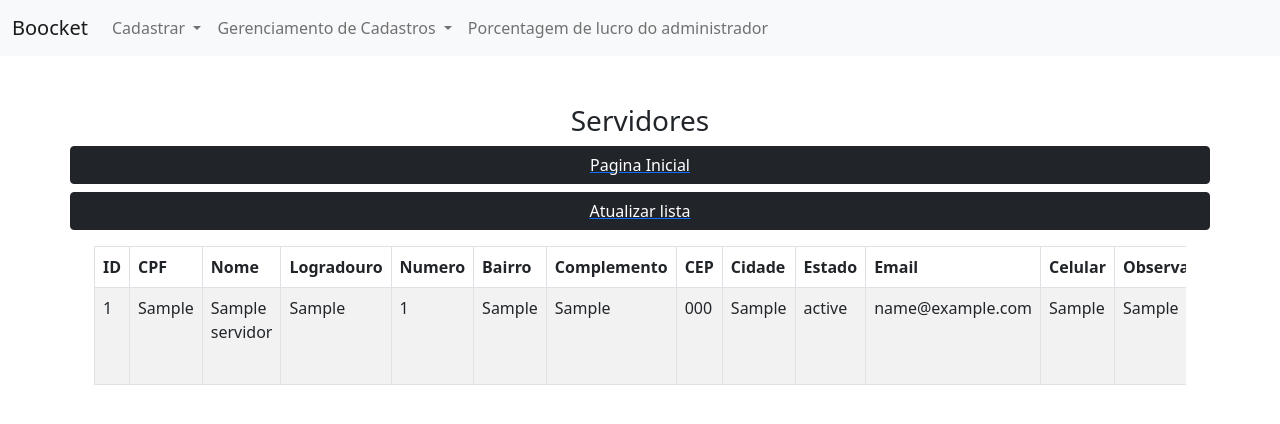
After one commit to RebecaSRodrigues/Trabalho-GPS, a PHP site: page /servidor/gerenciamentoServidor.php in a window 1280 px wide. The commit adds this page. Shown: the top 424 px of the page. Run offline with PHP 8.4, Linux system fonts and the light colour scheme; tables that the repository leaves empty hold one stand-in row (values such as "Sample post").

Commit message:
Implementando CRUD de servidores no projeto

```diff
--- /dev/null
+++ b/classes/Servidor.php
@@ -0,0 +1,253 @@
+<?php
+
+class Servidor {
+
+    private $id;
+    private $cpf;
+    private $nomeCompleto;
+    private $logradouro;
+    private $numero;
+    private $bairro;
+    private $complemento;
+    private $cep;
+    private $cidade;
+    private $estado;
+    private $email;
+    private $celular;
+    private $observacao;
+    private $statusServidor;
+
+    private $conn;
+
+    function __construct(){
+        // Cria uma conexão com o banco de dados
+        $this->openConexao();
+
+        // Define o local da hora
+        date_default_timezone_set('America/Sao_Paulo');
+
+    }
+
+    public function getId() {
+        return $this->id;
+    }
+
+    public function setId($id) {
+        $this->id = $id;
+    }
+
+    public function getCpf() {
+        return $this->cpf;
+    }
+
+    public function setCpf($cpf) {
+        $this->cpf = $cpf;
+    }
+
+    public function getNomeCompleto() {
+        return $this->nomeCompleto;
+    }
+
+    public function setNomeCompleto($nomeCompleto) {
+        $this->nomeCompleto = $nomeCompleto;
+    }
+
+    public function getLogradouro() {
+        return $this->logradouro;
+    }
+
+    public function setLogradouro($logradouro) {
+        $this->logradouro = $logradouro;
+    }
+
+    public function getNumero() {
+        return $this->numero;
+    }
+
+    public function setNumero($numero) {
+        $this->numero = $numero;
+    }
+
+    public function getBairro() {
+        return $this->bairro;
+    }
+
+    public function setBairro($bairro) {
+        $this->bairro = $bairro;
+    }
+
+    public function getComplemento() {
+        return $this->complemento;
+    }
+
+    public function setComplemento($complemento) {
+        $this->complemento = $complemento;
+    }
+
+    public function getCep() {
+        return $this->cep;
+    }
+
+    public function setCep($cep) {
+        $this->cep = $cep;
+    }
+
+    public function getCidade() {
+        return $this->cidade;
+    }
+
+    public function setCidade($cidade) {
+        $this->cidade = $cidade;
+    }
+
+    public function getEstado() {
+        return $this->estado;
+    }
+
+    public function setEstado($estado) {
+        $this->estado = $estado;
+    }
+
+    public function getEmail() {
+        return $this->email;
+    }
+
+    public function setEmail($email) {
+        $this->email = $email;
+    }
+
+    public function getCelular() {
+        return $this->celular;
+    }
+
+    public function setCelular($celular) {
+        $this->celular = $celular;
+    }
+
+    public function getObservacao() {
+        return $this->observacao;
+    }
+
+    public function setObservacao($observacao) {
+        $this->observacao = $observacao;
+    }
+
+    public function getStatusServidor() {
+        return $this->statusServidor;
+    }
+
+    public function setStatusServidor($statusServidor) {
+        $this->statusServidor = $statusServidor;
+    }
+
+    public function insertServidor(){
+
+        // Prepara o comando SQL
+        $sql = "INSERT INTO servidor (cpf, nomeCompleto, logradouro, numero, bairro, complemento, cep, cidade, estado, email, celular, observacao, statusServidor)
+                VALUES('{$this->cpf}',
+                       '{$this->nomeCompleto}',
+                       '{$this->logradouro}',
+                       '{$this->numero}',
+                       '{$this->bairro}',
+                       '{$this->complemento}',
+                       '{$this->cep}',
+                       '{$this->cidade}',
+                       '{$this->estado}',
+                       '{$this->email}',
+                       '{$this->celular}',
+                       '{$this->observacao}',
+                       '{$this->statusServidor}')";
+
+        // Executa o comando SQL
+        if(!mysqli_query($this->conn, $sql)){
+            echo "Ocorreu um erro: " . mysqli_error($this->conn) . "<br>";
+        }
+    }
+
+    public function selectAll(){
+        // Prepara o comando SQL
+        $sql = "SELECT * FROM servidor";
+
+        // Executa a query
+        $resultado = mysqli_query($this->conn, $sql);
+
+        // Armazena os dados em um array
+        $servidores = mysqli_fetch_all($resultado, MYSQLI_ASSOC);
+
+        // Libera o $resultado da memória
+        mysqli_free_result($resultado);
+
+        return $servidores;
+    }
+
+    public function selectById(){
+        // Prepara o comando SQL
+        $sql = "SELECT * FROM servidor Where id = $this->id";
+
+        // Executa a query
+        $resultado = mysqli_query($this->conn, $sql);
+
+        // Armazena os dados em um array
+        $servidor = mysqli_fetch_all($resultado, MYSQLI_ASSOC);
+
+        // Libera o $resultado da memória
+        mysqli_free_result($resultado);
+
+        return $servidor;
+    }
+
+    public function ativoServidor(){
+
+        // Prepara o comando SQL
+        $sql = "UPDATE servidor SET statusServidor = '{$this->statusServidor}'";
+
+        // Executa o comando SQL
+        if(!mysqli_query($this->conn, $sql)){
+            echo "Ocorreu um erro: " . mysqli_error($this->conn) . "<br>";
+        }
+        exit;
+    }
+
+    public function updateServidor(){
+
+        // Prepara o comando SQL
+        $sql = "UPDATE servidor
+                SET nomeCompleto = '{$this->nomeCompleto}',
+                email = '{$this->email}',
+                logradouro = '{$this->logradouro}',
+                numero = '{$this->numero}',
+                bairro = '{$this->bairro}',
+                complemento = '{$this->complemento}',
+                cep = '{$this->cep}',
+                cidade = '{$this->cidade}',
+                estado = '{$this->estado}',
+                celular = '{$this->celular}',
+                observacao = '{$this->observacao}'
+                WHERE id = '{$this->id}'" ;
+
+
+        // Executa o comando SQL
+        if(!mysqli_query($this->conn, $sql)){
+            echo "Ocorreu um erro: " . mysqli_error($this->conn) . "<br>";
+        }
+    }
+
+
+    private function openConexao(){
+        $host = "localhost";
+        $database = "boocket";
+        $user = "admin";
+        $password = "admin";
+
+        $this->conn = mysqli_connect($host, $user, $password, $database);
+        $this->conn->set_charset("utf8");
+
+        if(mysqli_connect_errno()){
+            echo "Erro na conexao com o banco de dados";
+        }
+    }
+
+    function __destruct(){
+        mysqli_close($this->conn);
+    }
+}
--- a/dump/boocket.sql
+++ b/dump/boocket.sql
@@ -41,7 +41,7 @@ CREATE TABLE `cliente` (
   `email` varchar(255) NOT NULL,
   `celular` varchar(255) NOT NULL,
   `observacao` text NOT NULL,
-  `status` tinyint(1) NOT NULL
+  `statusCliente` tinyint(1) NOT NULL
 ) ENGINE=InnoDB DEFAULT CHARSET=utf8mb4;
 
 -- --------------------------------------------------------
@@ -79,7 +79,7 @@ CREATE TABLE `servidor` (
   `email` varchar(100) NOT NULL,
   `celular` varchar(100) NOT NULL,
   `observacao` text NOT NULL,
-  `status` tinyint(1) NOT NULL
+  `statusServidor` tinyint(1) NOT NULL
 ) ENGINE=InnoDB DEFAULT CHARSET=utf8mb4;
 
 --
--- a/header.php
+++ b/header.php
@@ -1,5 +1,5 @@
+<!DOCTYPE html>
 <html lang="pt-br">
-
 <head>
     <meta charset="UTF-8">
     <meta http-equiv="X-UA-Compatible" content="IE=edge">
@@ -13,7 +13,7 @@
     <header>
         <nav class="navbar navbar-expand-lg navbar-light bg-light">
         <div class="container-fluid">
-            <a class="navbar-brand" href="../index.php">Boocket</a>
+            <a class="navbar-brand" href="/Trabalho-GPS">Boocket</a>
             <button class="navbar-toggler" type="button" data-bs-toggle="collapse" data-bs-target="#navbarNavAltMarkup" aria-controls="navbarNavAltMarkup" aria-expanded="false" aria-label="Toggle navigation">
             <span class="navbar-toggler-icon"></span>
             </button>
@@ -24,7 +24,7 @@
                         Cadastrar
                     </a>
                     <ul class="dropdown-menu" aria-labelledby="navbarDropdownCadastrar">
-                        <li><a class="dropdown-item" href="servidor/cadastroServidor.php">Cadastro de Servidor</a></li>
+                        <li><a class="dropdown-item" href="/Trabalho-GPS/servidor/cadastroServidor.php">Cadastro de Servidor</a></li>
                         <li><a class="dropdown-item" href="#">Cadastro de Clientes</a></li>
                         <li><a class="dropdown-item" href="#">Cadastro de Serviço</a></li>
                     </ul>
@@ -34,7 +34,7 @@
                         Gerenciamento de Cadastros
                     </a>
                     <ul class="dropdown-menu" aria-labelledby="navbarDropdownGerenciar">
-                        <li><a class="dropdown-item" href="#">Gerenciamento de Servidores</a></li>
+                        <li><a class="dropdown-item" href="/Trabalho-GPS/servidor/gerenciamentoServidor.php">Gerenciamento de Servidores</a></li>
                         <li><a class="dropdown-item" href="#">Gerenciamento de Clientes</a></li>
                         <li><a class="dropdown-item" href="#">Gerenciamento de Serviços</a></li>
                     </ul>
--- a/index.php
+++ b/index.php
@@ -2,7 +2,7 @@
 include_once('header.php');
 ?>
 
-
+<h1 class="text-center">WELCOME TO BOOCKET</h1>
 
 <?php
 include_once('footer.php');
--- /dev/null
+++ b/servidor/gerenciamentoServidor.php
@@ -0,0 +1,93 @@
+<?php
+    include_once('../header.php');
+    require '../classes/Servidor.php';
+
+    $servidor = new Servidor();
+
+    $allservidores = $servidor->selectAll();
+?>
+
+	<div class="container">
+        <h3 class="text-center pt-5">Servidores</h3>
+        <a class="row d-flex justify-content-center" href="../index.php">
+                <button type="button" class="btn btn-dark">Pagina Inicial</button>
+        </a>
+        <a class="row d-flex justify-content-center mt-2">
+                <button type="button" class="btn btn-dark" onClick="window.location.href=window.location.href">Atualizar lista</button>
+        </a>
+        <div class="container mt-3">
+            <div class="table-responsive">
+                <table class="table table-striped table-bordered table-hover table-fill">
+                <thead class="thead-dark">
+                    <tr>
+                        <th>ID</th>
+                        <th>CPF</th>
+                        <th>Nome</th>
+                        <th>Logradouro</th>
+                        <th>Numero</th>
+                        <th>Bairro</th>
+                        <th>Complemento</th>
+                        <th>CEP</th>
+                        <th>Cidade</th>
+                        <th>Estado</th>
+                        <th>Email</th>
+                        <th>Celular</th>
+                        <th>Observacao</th>
+                        <th>Status</th>
+                        <th>Acao</th>
+                    </tr>
+                </thead>
+                <tbody id='carros'>
+                    <?php foreach ($allservidores as $servidor): ?>
+                        <tr>
+                            <td><?php echo $servidor['id'];?></td>
+                            <td><?php echo $servidor['cpf'];?></td>
+                            <td><?php echo $servidor['nomeCompleto'];?></td>
+                            <td><?php echo $servidor['logradouro'];?></td>
+                            <td><?php echo $servidor['numero'];?></td>
+                            <td><?php echo $servidor['bairro'];?></td>
+                            <td><?php echo $servidor['complemento'];?></td>
+                            <td><?php echo $servidor['cep'];?></td>
+                            <td><?php echo $servidor['cidade'];?></td>
+                            <td><?php echo $servidor['estado'];?></td>
+                            <td><?php echo $servidor['email'];?></td>
+                            <td><?php echo $servidor['celular'];?></td>
+                            <td><?php echo $servidor['observacao'];?></td>
+                            <?php if ($servidor['statusServidor'] == 1): ?>
+                                <td>Ativo</td>
+                            <?php else: ?>
+                                <td>Inativo</td>
+                            <?php endif; ?>
+                            <td>
+                                <a href="gerenciamentoServidor.php?id=<?= $servidor['id']; ?>&&metodo=status&&statusServidor=<?= $servidor['statusServidor']; ?>">
+                                    <button class="btn btn-dark text-center" name="status" id="statusButton">Inativo/Ativo</button>
+                                </a>
+                                <a href="atualizaServidor.php?id=<?php echo $servidor['id']; ?>&&metodo=edit">
+                                    <button id="editar" class="btn btn-dark text-center mt-1" name="editar">Editar</button>
+                                </a>
+                            </td>
+                        </tr>
+                    <?php endforeach; ?>
+                </tbody>
+                </table>
+            </div>
+        </div>
+    </div>
+
+<?php
+    include_once('../footer.php');
+
+    $servidor1 = new Servidor();
+
+    if (isset($_GET['id']) && $_GET['metodo'] == "status") {
+        $servidor1->setId($_GET['id']);
+
+        if ($_GET['statusServidor'] == 1) {
+            $servidor1->setStatusServidor(false);
+        } else {
+            $servidor1->setStatusServidor(true);
+        }
+
+        $servidor1->ativoServidor();
+    }
+?>
```
Also changed, not shown: home.php (deleted, +0 -9 lines), servidor/atualizaServidor.php (added, +91 -0 lines), servidor/cadastroServidor.php (+53 -21 lines).
